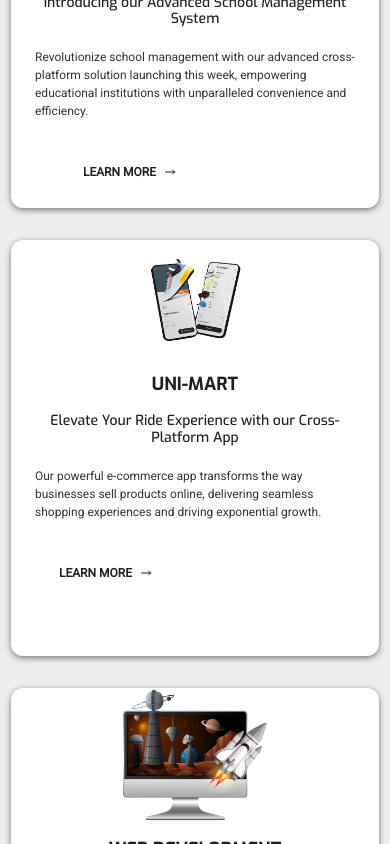
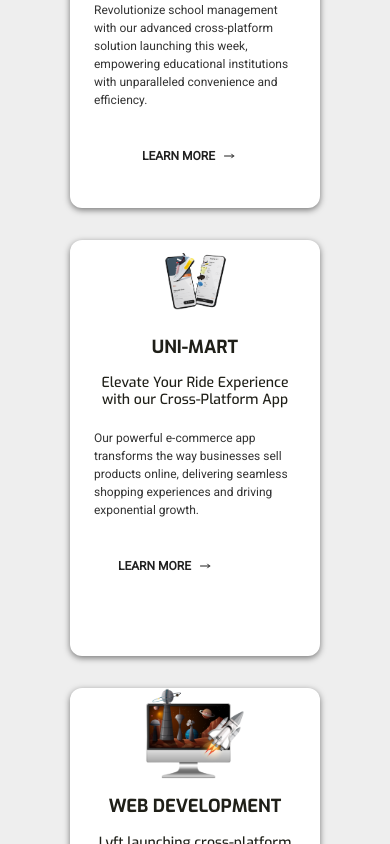
Before and after one commit to Michael-Builds/Atmostech-Solutions, a React (Create React App) app: page / in a window 390 px wide. Shown: the part 2740-3584 px from the top of the page. Built offline with nearby package versions, Linux system fonts and the light colour scheme.

Commit message:
Media Queries

```diff
--- a/src/main.css
+++ b/src/main.css
@@ -1038,9 +1038,31 @@
 
 @media only screen and (min-width: 320px) and (max-width: 479px){
 
-
-
-
+  #services-products h1 {
+    font-size: 20px;
+    margin-top: -10px;
+  }
+  .produce{
+    height: 150px;
+    width: 250px;
+  }
+  .title-typo{
+   font-size: 18px;
+  }
+  .sub{
+    font-size: 16px;
+  }
+  .sent{
+    font-size: 14px;
+    margin-top: 5px;
+  }
+  .produce-text{
+    margin-top: -5px;
+  }
+
+  .underline-green {
+    font-size: 20px;
+  }
   .service-cards {
     display: grid;
     grid-template-columns: repeat(1, 1fr);
@@ -1050,14 +1072,43 @@
   }
 
   #service-card {
+    width: 280px;
+    height: 280px;
+    justify-content: center;
+    align-items:center;
+    margin-right: 70px;
+  }
+  .ike{
+    width: 40px;
+    height: 40px;
+  }
+
+  .service-title{
+    font-size: 22px;
+  }
+
+  .heading{
+    font-size: 20px;
+    margin-top: -20px;
+  }
+
+  .impact p{
+    font-size: 12px;
+    margin-right: 20px;
+    line-height: 1.4;
+  }
+  .heading2{
+    margin-right: 20px;
+    max-width: 80%;
+    letter-spacing: 1.5;
+  }
+
+  .counter-item{
     width: 250px;
     height: 250px;
-    justify-content: center;
-    align-items:center;
-    margin-right: 70px;
-  }
-  .service-title{
-    font-size: 18px;
+  }
+  #counter-number{
+    font-size: 22px;
   }
 
 }
@@ -1438,9 +1489,11 @@
   .underline-green {
     font-size: 24px;
   }
+
   .type-head {
     font-size: 16px;
   }
+
   .service-cards {
     display: grid;
     grid-template-columns: repeat(1, 1fr);
```
